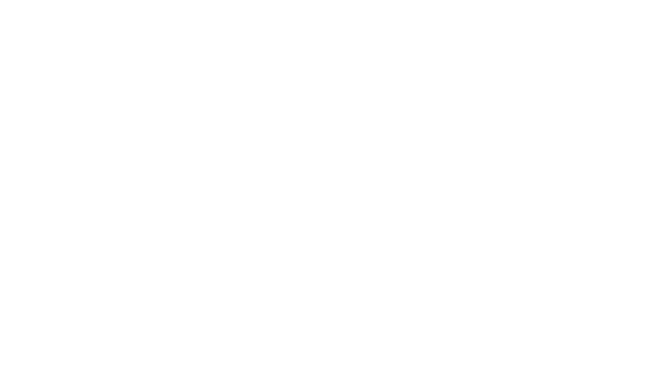
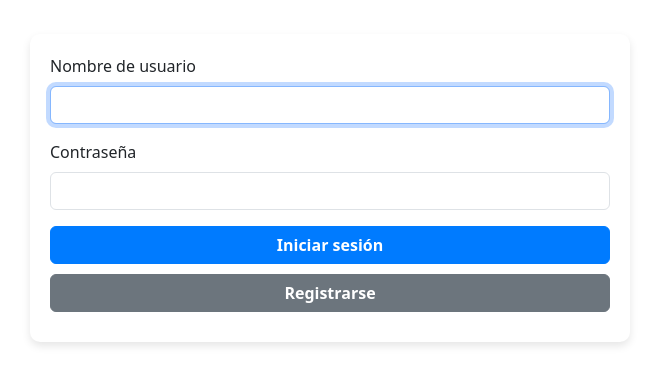
Before and after one commit to ImSaitam/proyecto_inet, a JavaScript app: page /login in a window 1280 px wide. Before the commit this address had no page. Shown: the part 212-596 px from the top of the page, without its empty margins (310-969 px from the left). Built offline with nearby package versions, Linux system fonts and the light colour scheme; the HTML template or start-up script is replaced by a standard one.

Commit message:
login y register

```diff
--- a/src/App.js
+++ b/src/App.js
@@ -1,11 +1,15 @@
 import './App.css';
 import Inicio from './components/Inicio.js'
+import LoginForm from './components/login.js';
+import RegisterForm from './components/register.js';
 import { BrowserRouter, Routes, Route } from 'react-router-dom';
 
 export default function App(){
   return(
     <BrowserRouter>
       <Routes>
+        <Route path='/login' element={<LoginForm />} />
+        <Route path='/register' element={<RegisterForm />} />
         <Route path='/' element={<Inicio />} />
       </Routes>
     </BrowserRouter>
--- /dev/null
+++ b/src/components/login.js
@@ -0,0 +1,28 @@
+import 'bootstrap/dist/css/bootstrap.min.css';
+import '../login.css';
+import Button from 'react-bootstrap/Button';
+import Form from 'react-bootstrap/Form';
+import { Link, useNavigate } from "react-router-dom";
+
+export default function LoginForm() {
+    return(
+        <div className='centerForm'>
+            <Form className='loginForm'>
+                <Form.Group className='mb-3'>
+                    <Form.Label>Nombre de usuario</Form.Label>
+                    <Form.Control type='text' autoFocus required />
+                </Form.Group>
+                <Form.Group className='mb-3'>
+                    <Form.Label>Contraseña</Form.Label>
+                    <Form.Control type='password' required />
+                </Form.Group>
+                <Button type="submit" className="btn btn-primary">
+                    Iniciar sesión
+                </Button>
+                <Link type="submit" className="btn btn-secondary" to={"/register"}>
+                    Registrarse
+                </Link>
+            </Form>
+        </div>
+    );
+}
--- /dev/null
+++ b/src/components/register.js
@@ -0,0 +1,33 @@
+import Form from 'react-bootstrap/Form';
+import { Button } from 'react-bootstrap';
+import '../register.css'
+import { Link } from 'react-router-dom';
+
+export default function RegisterForm() {
+    return(
+        <Form className='registerForm'>
+            <Form.Group className='mb-3'>
+                <Form.Label>Nombre:</Form.Label>
+                <Form.Control type='text' className='form-control' required />
+            </Form.Group>
+            <Form.Group className='mb-3'>
+                <Form.Label>Apellido:</Form.Label>
+                <Form.Control type='text' className='form-control' required />
+            </Form.Group>
+            <Form.Group className='mb-3'>
+                <Form.Label>Correo electrónico:</Form.Label>
+                <Form.Control type='email' className='form-control' required />
+            </Form.Group>
+            <Form.Group className='mb-3'>
+                <Form.Label>Contraseña:</Form.Label>
+                <Form.Control type='password' className='form-control' required />
+            </Form.Group>
+            <Button type='submit' className="btn btn-primary">
+                Registrarse
+            </Button>
+            <Link type="button" className="btn btn-secondary" to={"/login"}>
+            Volver
+            </Link>
+        </Form>
+    );
+}
--- /dev/null
+++ b/src/login.css
@@ -0,0 +1,45 @@
+.loginForm {
+    width: 100%;
+    max-width: 600px;
+    padding: 20px;
+    background-color: #ffffff;
+    border-radius: 10px;
+    box-shadow: 0 4px 8px rgba(0, 0, 0, 0.1);
+    position: relative;
+    z-index: 2;
+}
+
+.centerForm {
+    display: flex;
+    justify-content: center;
+    align-items: center;
+    height: 100vh;
+    overflow: hidden;
+    position: relative;
+}
+
+.loginForm .btn-primary {
+    width: 100%;
+    background-color: #007bff;
+    border-color: #007bff;
+    font-weight: bold;
+    margin-bottom: 10px;
+}
+
+.loginForm .btn-primary:hover {
+    background-color: #0056b3;
+    border-color: #0056b3;
+}
+
+.loginForm .btn-secondary {
+    width: 100%;
+    background-color: #6c757d;
+    border-color: #6c757d;
+    font-weight: bold;
+    margin-bottom: 10px;
+}
+
+.loginForm .btn-secondary:hover {
+    background-color: #5a6268;
+    border-color: #545b62;
+}
--- /dev/null
+++ b/src/register.css
@@ -0,0 +1,52 @@
+.registerForm {
+    width: 100%;
+    max-width: 400px;
+    padding: 20px;
+    background-color: #ffffff;
+    border-radius: 10px;
+    box-shadow: 0 4px 8px rgba(0, 0, 0, 0.1);
+    position: relative;
+    z-index: 2;
+    margin: auto;
+    margin-top: 50px; /* Espacio adicional arriba para separarlo del fondo */
+}
+
+.registerForm .form-group {
+    margin-bottom: 1rem;
+}
+
+.registerForm .form-label {
+    font-weight: bold;
+    color: #343a40;
+}
+
+.registerForm .form-control {
+    border-radius: 5px;
+    border: 1px solid #ced4da;
+}
+
+.registerForm .btn-primary {
+    width: 100%;
+    background-color: #007bff;
+    border-color: #007bff;
+    font-weight: bold;
+    margin-bottom: 10px;
+}
+
+.registerForm .btn-primary:hover {
+    background-color: #0056b3;
+    border-color: #0056b3;
+}
+
+.registerForm .btn-secondary {
+    width: 100%;
+    background-color: #6c757d;
+    border-color: #6c757d;
+    font-weight: bold;
+    margin-bottom: 10px;
+}
+
+.registerForm .btn-secondary:hover {
+    background-color: #5a6268;
+    border-color: #545b62;
+}
```
